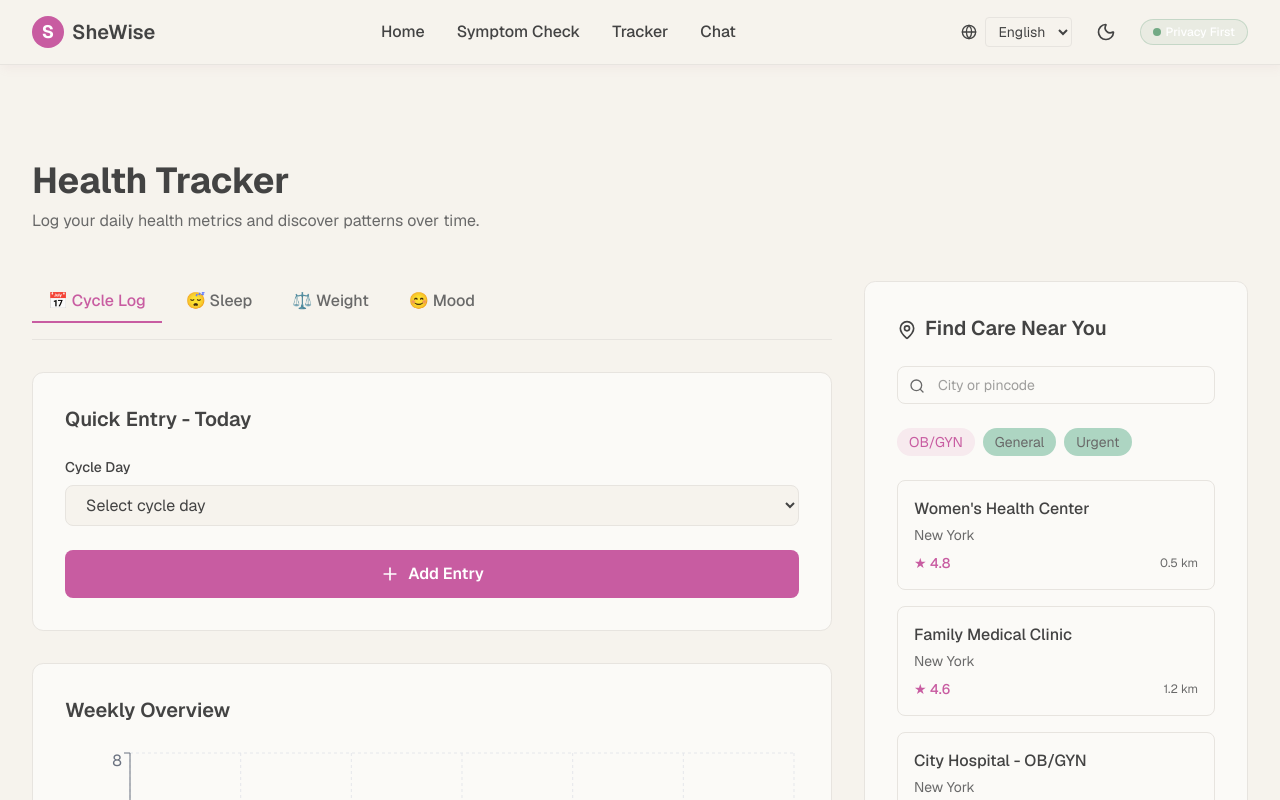
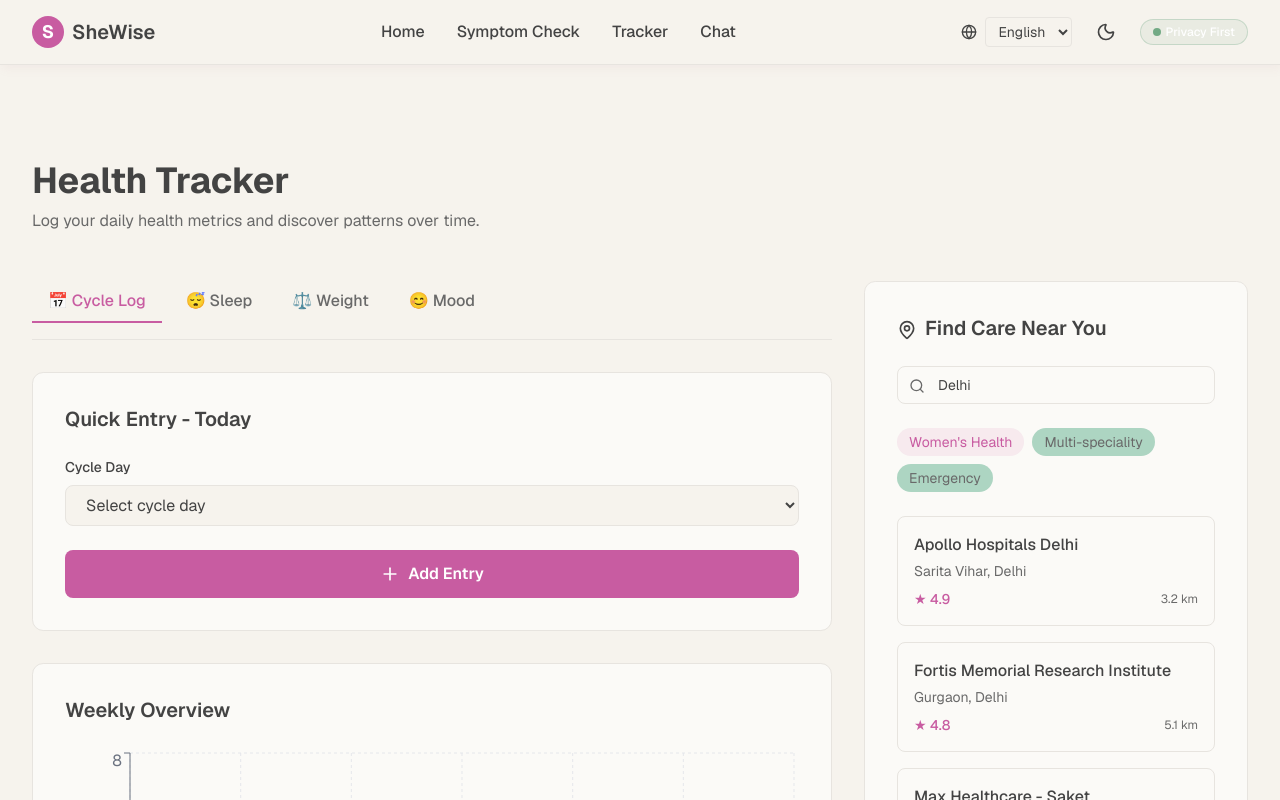
Before and after one commit to buildByMed/SheWise_Coffee-Code, a Next.js app: page /tracker in a window 1280 px wide. Shown: the top 800 px of the page. Built offline with nearby package versions, Linux system fonts and the light colour scheme.

Commit message:
feat: add hospitals list and update UI for Delhi clinics
Co-authored-by: Medhansh Yadav <226540410+buildByMed@users.noreply.github.com>

```diff
--- a/app/tracker/page.tsx
+++ b/app/tracker/page.tsx
@@ -16,15 +16,17 @@ const CHART_DATA = [
   { day: 'Sun', cycle: 6, sleep: 8, mood: 8, weight: 64.8 },
 ]
 
-const CLINICS = [
-  { id: 1, name: 'Women\'s Health Center', city: 'New York', rating: 4.8, distance: 0.5 },
-  { id: 2, name: 'Family Medical Clinic', city: 'New York', rating: 4.6, distance: 1.2 },
-  { id: 3, name: 'City Hospital - OB/GYN', city: 'New York', rating: 4.9, distance: 2.1 },
+const HOSPITALS = [
+  { id: 1, name: 'Apollo Hospitals Delhi', city: 'Delhi', area: 'Sarita Vihar', rating: 4.9, distance: 3.2 },
+  { id: 2, name: 'Fortis Memorial Research Institute', city: 'Delhi', area: 'Gurgaon', rating: 4.8, distance: 5.1 },
+  { id: 3, name: 'Max Healthcare - Saket', city: 'Delhi', area: 'Saket', rating: 4.7, distance: 2.8 },
+  { id: 4, name: 'Delhi Hospital for Women', city: 'Delhi', area: 'New Delhi', rating: 4.8, distance: 4.5 },
+  { id: 5, name: 'Medanta The Medicity', city: 'Delhi', area: 'Gurgaon', rating: 4.9, distance: 6.2 },
 ]
 
 export default function TrackerPage() {
   const [activeTab, setActiveTab] = useState('cycle')
-  const [searchCity, setSearchCity] = useState('')
+  const [searchCity, setSearchCity] = useState('Delhi')
   const [entries, setEntries] = useState({
     cycle: '',
     sleep: '',
@@ -245,7 +247,7 @@ export default function TrackerPage() {
                     <Search className="absolute left-3 top-3 w-4 h-4 text-muted-foreground" />
                     <input
                       type="text"
-                      placeholder="City or pincode"
+                      placeholder="Delhi / Area"
                       value={searchCity}
                       onChange={(e) => setSearchCity(e.target.value)}
                       className="w-full pl-10 pr-4 py-2 border border-border rounded-lg focus:outline-none focus:ring-2 focus:ring-primary text-sm"
@@ -256,32 +258,32 @@ export default function TrackerPage() {
                 {/* Filter Chips */}
                 <div className="flex flex-wrap gap-2 mb-6">
                   <button className="px-3 py-1 bg-primary/10 text-primary text-sm rounded-full hover:bg-primary/20 transition-colors">
-                    OB/GYN
+                    Women's Health
                   </button>
                   <button className="px-3 py-1 bg-muted text-muted-foreground text-sm rounded-full hover:bg-muted/80 transition-colors">
-                    General
+                    Multi-speciality
                   </button>
                   <button className="px-3 py-1 bg-muted text-muted-foreground text-sm rounded-full hover:bg-muted/80 transition-colors">
-                    Urgent
+                    Emergency
                   </button>
                 </div>
 
-                {/* Clinic List */}
+                {/* Hospital List */}
                 <div className="space-y-4">
-                  {CLINICS.map((clinic) => (
-                    <div key={clinic.id} className="border border-border rounded-lg p-4 hover:bg-muted/50 transition-colors cursor-pointer">
-                      <h3 className="font-medium text-foreground mb-1">{clinic.name}</h3>
-                      <p className="text-sm text-muted-foreground mb-2">{clinic.city}</p>
+                  {HOSPITALS.map((hospital) => (
+                    <div key={hospital.id} className="border border-border rounded-lg p-4 hover:bg-muted/50 transition-colors cursor-pointer">
+                      <h3 className="font-medium text-foreground mb-1">{hospital.name}</h3>
+                      <p className="text-sm text-muted-foreground mb-2">{hospital.area}, {hospital.city}</p>
                       <div className="flex justify-between items-center">
-                        <span className="text-sm font-medium text-primary">★ {clinic.rating}</span>
-                        <span className="text-xs text-muted-foreground">{clinic.distance} km</span>
+                        <span className="text-sm font-medium text-primary">★ {hospital.rating}</span>
+                        <span className="text-xs text-muted-foreground">{hospital.distance} km</span>
                       </div>
                     </div>
                   ))}
                 </div>
 
                 <button className="w-full mt-6 px-4 py-2 border border-border text-foreground font-semibold rounded-lg hover:bg-muted transition-colors text-sm">
-                  View All Clinics
+                  View All Hospitals
                 </button>
               </div>
             </div>
```
